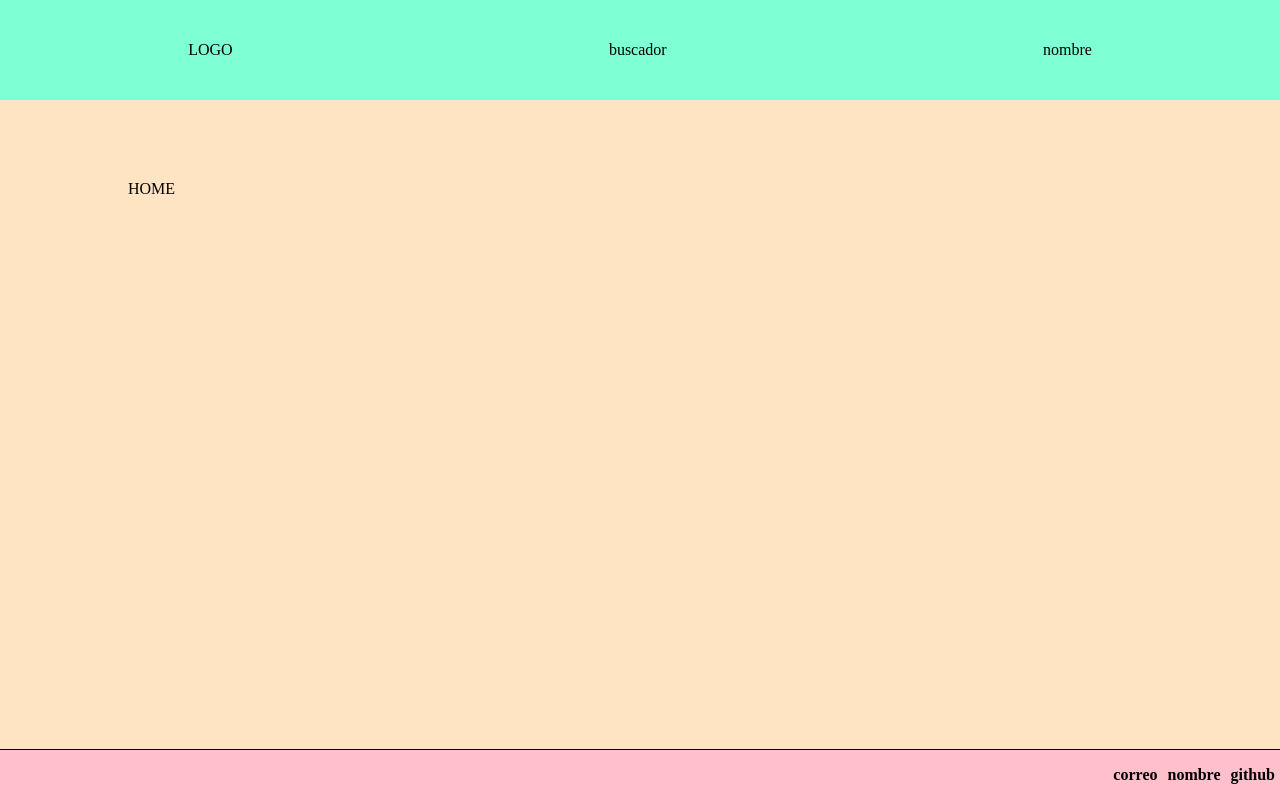
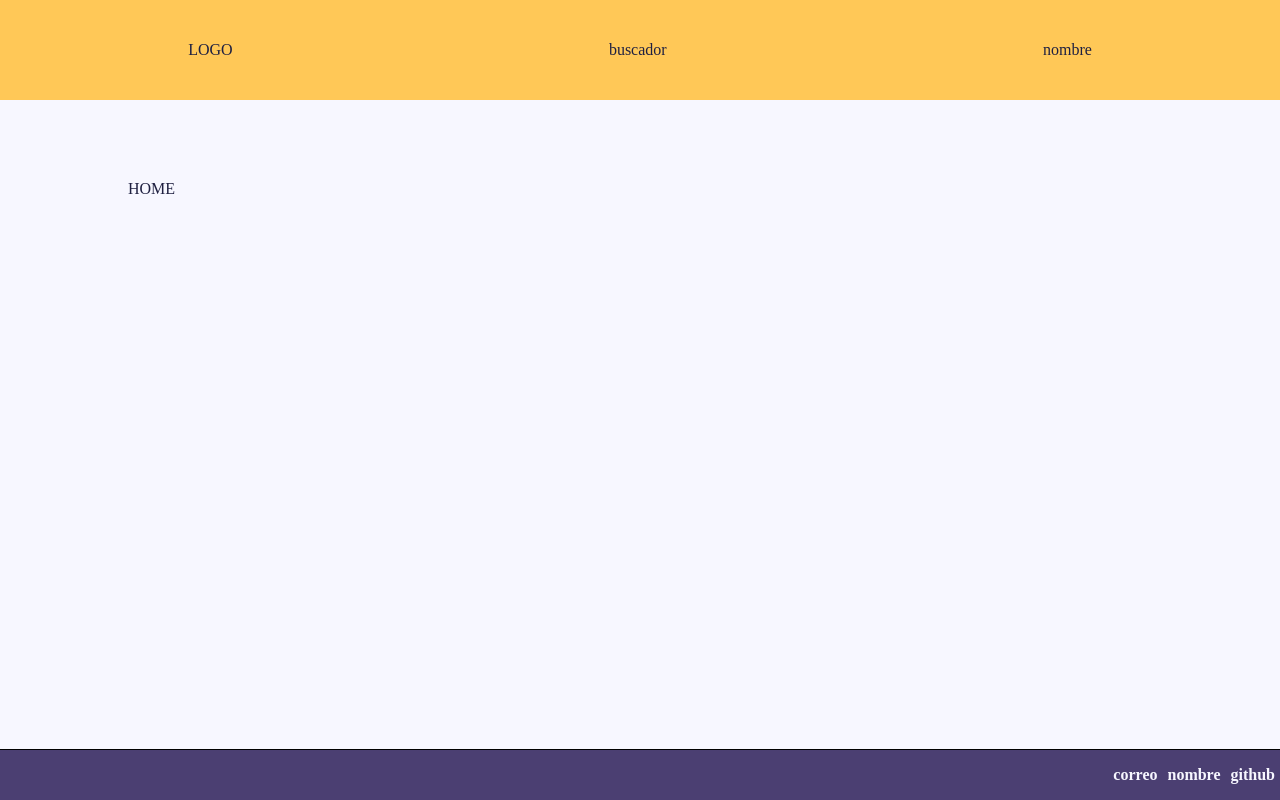
Before and after one commit to Klabitos/zataca-test-web, a Vue app: page / in a window 1280 px wide. Built offline with nearby package versions, Linux system fonts and the light colour scheme.

Commit message:
[ADD] styles colors

```diff
--- a/src/App.vue
+++ b/src/App.vue
@@ -12,5 +12,11 @@ export default {
 }
 </script>
 
-<style lang="scss" scoped>
+<style lang="scss">
+@import "./style/colors.scss";
+
+*{
+    color: $primary-dark-color-font;
+}
+
 </style>
--- a/src/layout/FooterInfo.vue
+++ b/src/layout/FooterInfo.vue
@@ -17,18 +17,19 @@ export default {
 }
 </script>
 <style lang="scss" scoped>
+@import '../style/colors.scss';
     .footer-layout{
-        background-color: pink;
         width: 100%;
         min-height: 50px;
 
         display: flex;
-        justify-content: end;
+        justify-content: flex-end;
         align-items: center;
 
     }
 
     .footer-layout--item{
+        color: $primary-light-color-font !important;
         padding: 5px;
         font-weight: bold;
     }
--- a/src/layout/MainLayout.vue
+++ b/src/layout/MainLayout.vue
@@ -28,6 +28,7 @@ export default {
 }
 </script>
 <style lang="scss" scoped>
+@import '../style/colors.scss';
 .top-menu {
     position: absolute;
     top: 0px;
@@ -35,7 +36,7 @@ export default {
     min-height: 100px;
     max-height: 100px;
     width: 100%;
-    background-color: aquamarine;
+    background-color: $primary-yellow-color;
     border-bottom: 1px solid gray;
 }
 
@@ -45,7 +46,7 @@ export default {
     top: 100px;
     width: 100vw;
     height: calc(100vh - 100px);
-    background-color: bisque;
+    background-color: $primary-body-color;
 }
 
 .main-content-page__centered {
@@ -65,6 +66,6 @@ export default {
     min-height: 50px;
     max-height: 50px;
     border-top: 1px solid black;
-    background-color: greenyellow;
+    background-color: $primary-footer-color;
 }
 </style>
--- /dev/null
+++ b/src/style/colors.scss
@@ -0,0 +1,8 @@
+// Backgrounds
+$primary-yellow-color: #FFC857;
+$primary-body-color: #F7F7FF;
+$primary-footer-color: #4B3F72;
+
+//Fonts
+$primary-dark-color-font: #1F2041;
+$primary-light-color-font: #F7F7FF;
```
